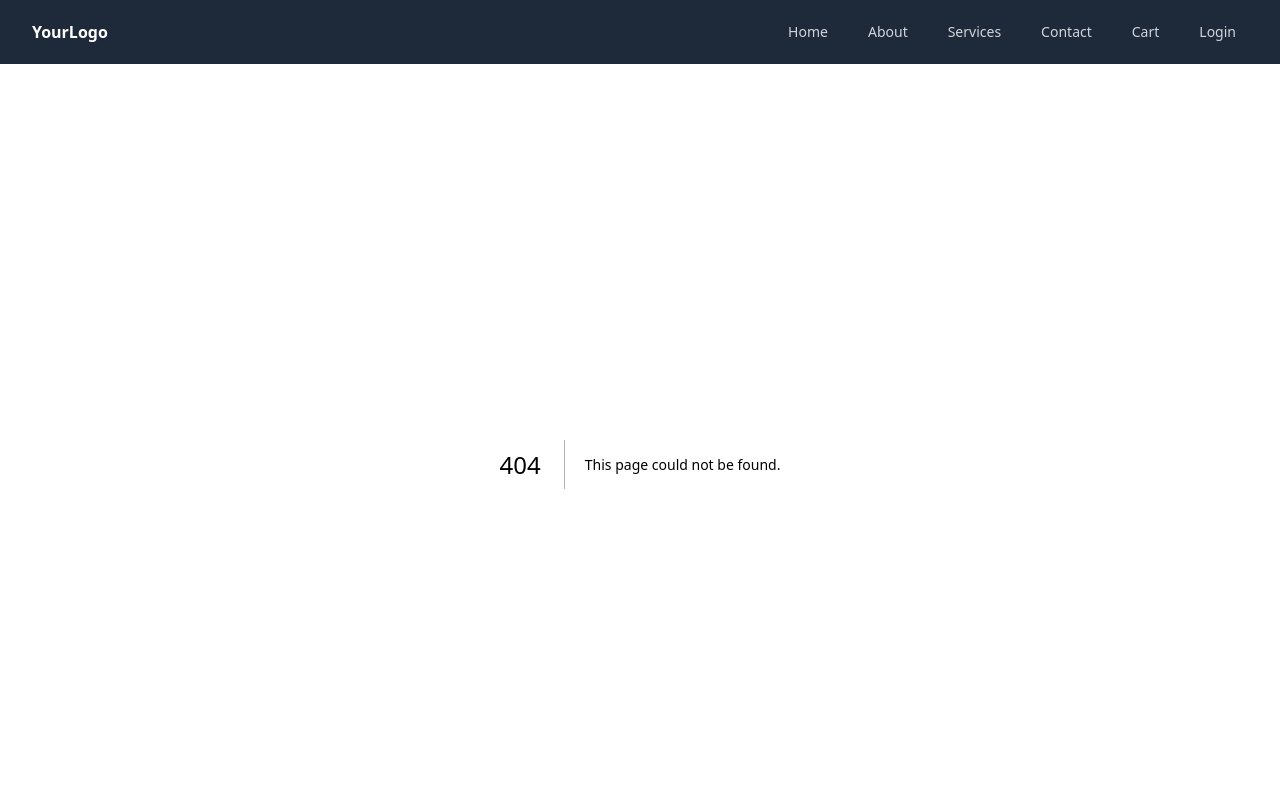
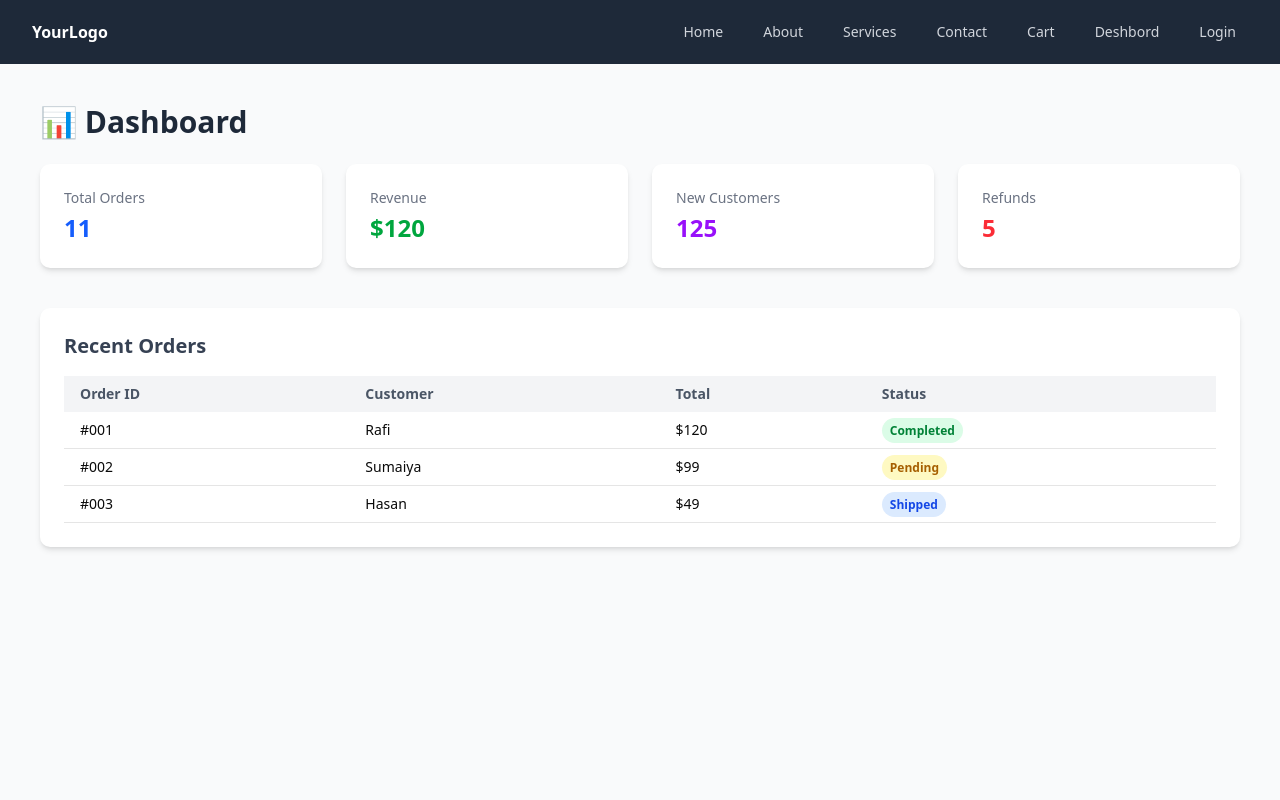
Before and after one commit to rashelmahomud/animated-project, a Next.js app: page /dashboard in a window 1280 px wide. Before the commit this address had no page. Shown: the top 800 px of the page. Built offline with nearby package versions, Linux system fonts and the light colour scheme.

Commit message:
update product deshboard dynamically

```diff
--- a/src/app/cart/page.jsx
+++ b/src/app/cart/page.jsx
@@ -1,14 +1,30 @@
 "use client";
 
+import { useRouter } from "next/navigation";
 import { useCart } from "./CartProvider";
 
 export default function CartPage() {
   const { cartItems, removeFromCart } = useCart();
-
+const router = useRouter();
   const totalPrice = cartItems.reduce(
     (acc, item) => acc + item.price * item.quantity,
     0
   );
+
+  const handleProceedToBuy = () => {
+
+    if (cartItems.length === 0) return;
+    // Save purchased products in localStorage
+    const previous = JSON.parse(localStorage.getItem("purchasedProducts") || "[]");
+    const updated = [...previous, ...cartItems];
+    localStorage.setItem("purchasedProducts", JSON.stringify(updated));
+
+    // Optional: clear the cart
+    cartItems.forEach((item) => removeFromCart(item.id));
+
+    // Redirect to dashboard
+    router.push("/dashboard");
+  };
 
   return (
     <div className="bg-gray-50 min-h-screen py-10 px-4 md:px-10">
@@ -80,7 +96,7 @@ export default function CartPage() {
 
             <button
               className="mt-6 w-full bg-green-600 hover:bg-green-700 text-white py-2 rounded-lg text-lg font-semibold transition"
-              onClick={() => alert("Proceeding to buy...")}
+              onClick={handleProceedToBuy}
             >
               🛍️ Proceed to Buy
             </button>
--- /dev/null
+++ b/src/app/dashboard/page.jsx
@@ -0,0 +1,116 @@
+"use client";
+
+import { useEffect, useState } from "react";
+
+export default function DashboardPage() {
+  const [purchased, setPurchased] = useState([]);
+  const [totalOrders, setTotalOrders] = useState(11);
+  const [totalRevenue, setTotalRevenue] = useState(120);
+
+
+  useEffect(() => {
+    const data = localStorage.getItem("purchasedProducts");
+
+    if (data) {
+        const items =  JSON.parse(data)
+        setPurchased(items)
+
+        // total order items
+      setTotalOrders(items.length)
+
+      // revenue price
+      const revenue = items.reduce((acc,item) => acc + item.price * item.quantity,0)
+      setTotalRevenue(revenue)
+    };
+
+  }, []);
+
+
+
+  return (
+    <main className="min-h-screen bg-gray-50 p-6 md:p-10">
+      <h1 className="text-3xl font-bold text-gray-800 mb-6">📊 Dashboard</h1>
+
+      {/* Summary Cards */}
+
+      <div className="grid grid-cols-1 sm:grid-cols-2 lg:grid-cols-4 gap-6 mb-10">
+        <div className="bg-white shadow-md rounded-lg p-6">
+          <h2 className="text-sm text-gray-500">Total Orders</h2>
+          <p className="text-2xl font-bold text-blue-600 mt-1">{totalOrders}</p>
+        </div>
+        <div className="bg-white shadow-md rounded-lg p-6">
+          <h2 className="text-sm text-gray-500">Revenue</h2>
+          <p className="text-2xl font-bold text-green-600 mt-1">${totalRevenue}</p>
+        </div>
+        <div className="bg-white shadow-md rounded-lg p-6">
+          <h2 className="text-sm text-gray-500">New Customers</h2>
+          <p className="text-2xl font-bold text-purple-600 mt-1">125</p>
+        </div>
+        <div className="bg-white shadow-md rounded-lg p-6">
+          <h2 className="text-sm text-gray-500">Refunds</h2>
+          <p className="text-2xl font-bold text-red-500 mt-1">5</p>
+        </div>
+      </div>
+
+      {/* Recent Orders */}
+      <div className="bg-white shadow-md rounded-lg p-6">
+        <h2 className="text-xl font-semibold text-gray-700 mb-4">
+          Recent Orders
+        </h2>
+        <div className="overflow-x-auto">
+          <table className="min-w-full text-left text-sm">
+            <thead className="bg-gray-100 text-gray-600">
+              <tr>
+                <th className="px-4 py-2">Order ID</th>
+                <th className="px-4 py-2">Customer</th>
+                <th className="px-4 py-2">Total</th>
+                <th className="px-4 py-2">Status</th>
+              </tr>
+            </thead>
+            <tbody>
+              {[
+                {
+                  id: "#001",
+                  customer: "Rafi",
+                  total: "$120",
+                  status: "Completed",
+                },
+                {
+                  id: "#002",
+                  customer: "Sumaiya",
+                  total: "$99",
+                  status: "Pending",
+                },
+                {
+                  id: "#003",
+                  customer: "Hasan",
+                  total: "$49",
+                  status: "Shipped",
+                },
+              ].map((order) => (
+                <tr key={order.id} className="border-b">
+                  <td className="px-4 py-2">{order.id}</td>
+                  <td className="px-4 py-2">{order.customer}</td>
+                  <td className="px-4 py-2">{order.total}</td>
+                  <td className="px-4 py-2">
+                    <span
+                      className={`text-xs font-semibold px-2 py-1 rounded-full ${
+                        order.status === "Completed"
+                          ? "bg-green-100 text-green-700"
+                          : order.status === "Pending"
+                          ? "bg-yellow-100 text-yellow-700"
+                          : "bg-blue-100 text-blue-700"
+                      }`}
+                    >
+                      {order.status}
+                    </span>
+                  </td>
+                </tr>
+              ))}
+            </tbody>
+          </table>
+        </div>
+      </div>
+    </main>
+  );
+}
--- a/src/app/page.js
+++ b/src/app/page.js
@@ -1,6 +1,5 @@
 import Banner from "@/components/banner";
 import Magic from "@/components/magic";
-import Phone from "@/components/phone";
 import ProductsPage from "./products/page";
 
 const Home = () => {
@@ -8,7 +7,7 @@ const Home = () => {
     <div className="">
       <Banner />
       <Magic />
-      <Phone />
+      {/* <Phone /> */}
       <ProductsPage />
     </div>
   );
--- a/src/shared/navber/page.jsx
+++ b/src/shared/navber/page.jsx
@@ -10,6 +10,7 @@ const Navbar = () => {
     { name: "Services", href: "#" },
     { name: "Contact", href: "#" },
     { name: "Cart", href: "/cart" },
+    { name: "Deshbord", href: "/dashboard" },
     { name: "Login", href: "/login" },
   ];
   return (
```
